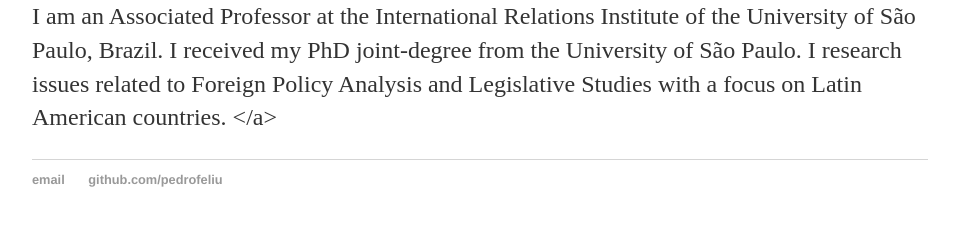
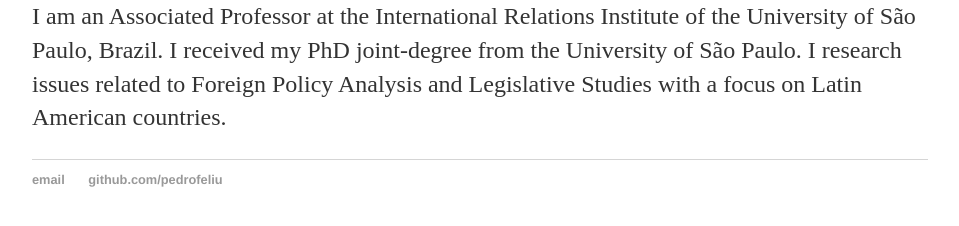
Before and after one commit to pedrofeliuribeiro/pedrofeliu, a Jekyll site: the page built from index.md, in a window 1280 px wide. Shown: the part 231-457 px from the top of the page, without its empty margins (160-1119 px from the left). Built offline with Jekyll 4.4.1, drawn with Linux system fonts in a browser that asks for light colours.

Commit message:
Update index.md

```diff
--- a/index.md
+++ b/index.md
@@ -5,5 +5,5 @@ title: Pedro Feliú
 <div class="blurb">
 	<h1>Prof. Pedro Feliu Ribeiro</h1>
 	<p>I am an Associated Professor at the International Relations Institute of the University of São Paulo, Brazil. I received my PhD joint-degree from the University of São Paulo. I research issues related to Foreign Policy Analysis and Legislative Studies  with a focus on Latin American countries.
-</a></p>
+</p>
 </div><!-- /.blurb -->
```
